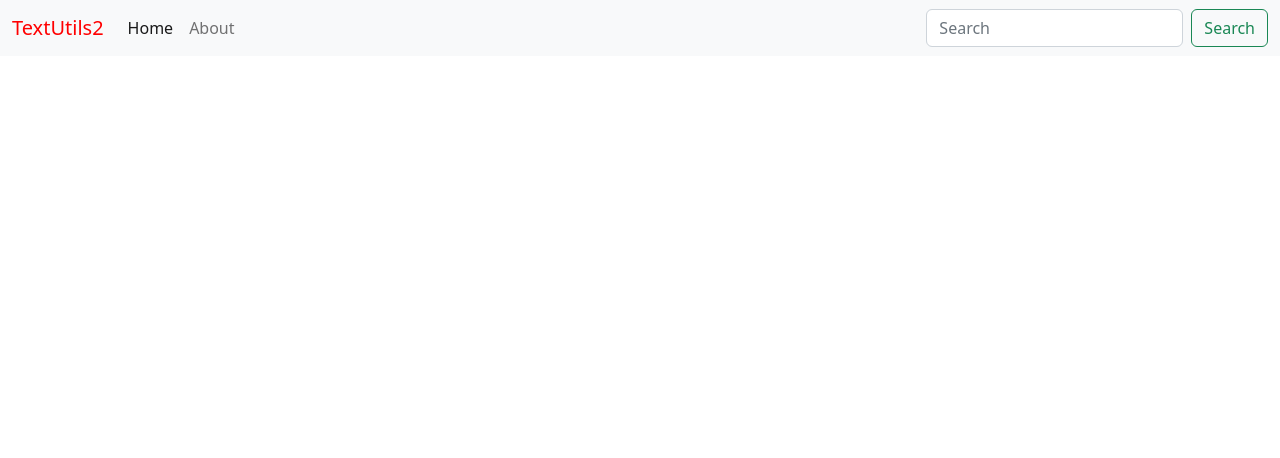
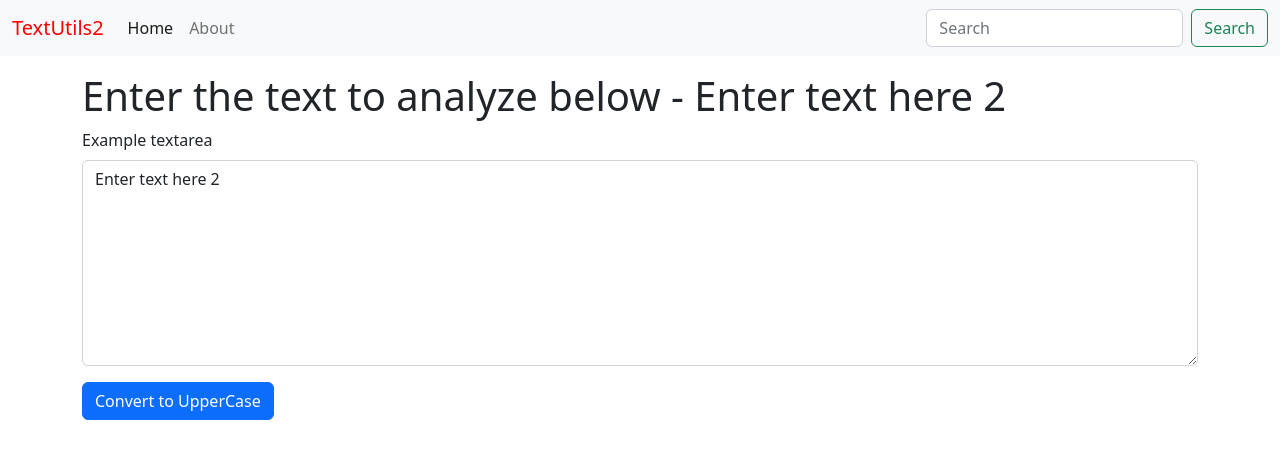
Before and after one commit to dibaalizai/textuitls, a React (Create React App) app: page / in a window 1280 px wide. Shown: the top 458 px of the page. Built offline with nearby package versions, Linux system fonts and the light colour scheme.

Commit message:
props and state

```diff
--- a/src/App.js
+++ b/src/App.js
@@ -1,5 +1,6 @@
 import './App.css';
 import NavBar from './components/NavBar';
+import TextForm from './components/TextForm';
 
 
 function App() {
@@ -10,6 +11,12 @@
 
       <NavBar title="TextUtils2"  />
 
+      <div className="container my-3">
+
+      <TextForm heading="Enter the text to analyze below"  />
+
+      </div>
+
     </>
 
 
--- /dev/null
+++ b/src/components/TextForm.js
@@ -0,0 +1,32 @@
+import React, { useState } from 'react';
+
+export default function TextForm(props) {
+  const handleUpClick = () =>{
+    console.log("Uppercase was clicked" + text);
+    let newText = text.toUpperCase();
+    setText(newText)
+  }
+
+  const handleOnChange = (event) =>{
+    setText(event.target.value);
+    console.log("Uppercase was change");
+  }
+
+
+  const [text, setText] = useState('Enter text here 2');
+  // text = "new text"; //wrong way to change the state
+  // setText("new text"); //right way to change the state
+
+  return (
+    <div>
+      <h1>{props.heading} - {text}</h1>
+      <div className="mb-3">
+        <label htmlFor="myBox" className="form-label">Example textarea</label>
+        <textarea className="form-control" value={text} onChange={handleOnChange} id="myBox" rows="8"></textarea>
+      </div>
+
+      <button className="btn btn-primary" onClick={handleUpClick}>Convert to UpperCase</button>
+
+    </div>
+  )
+}
```
